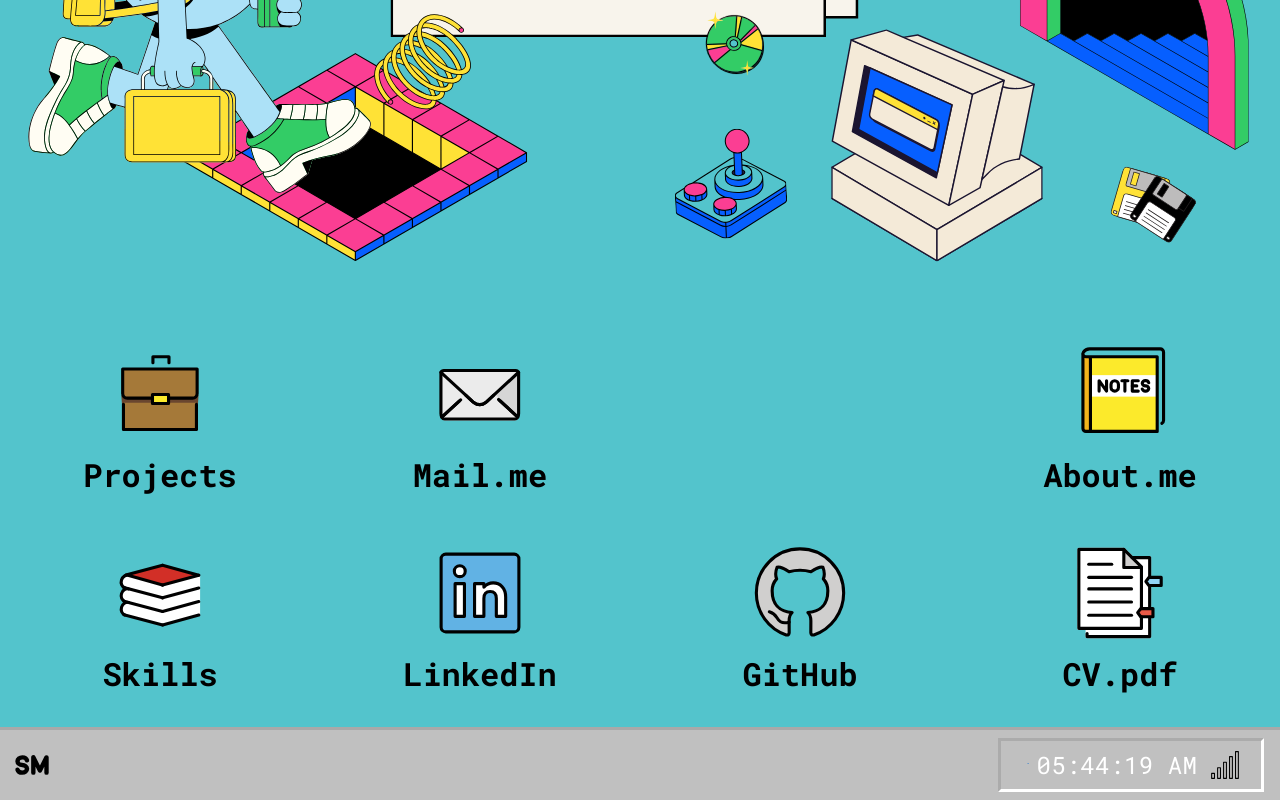
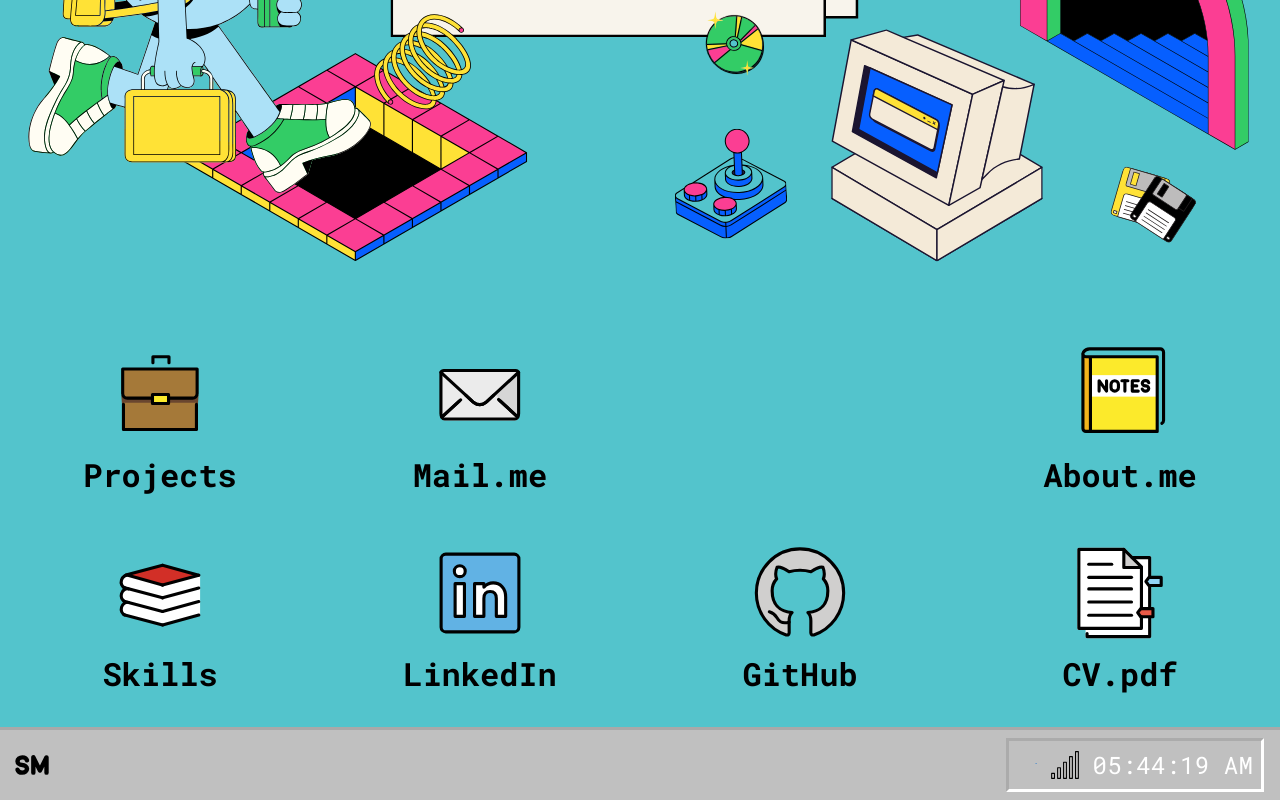
Before and after one commit to sagimartin/portfolio, a React (Vite) app in the folder Portfolio/: page / in a window 1280 px wide. Shown: the part 470-1270 px from the top of the page. Built offline with nearby package versions, Linux system fonts and the light colour scheme; no server answers.

Commit message:
Deactivate BatteryStatus

```diff
--- a/Portfolio/src/components/footer/Infobar.jsx
+++ b/Portfolio/src/components/footer/Infobar.jsx
@@ -2,16 +2,16 @@ import { Box } from "@mui/material";
 import Weather from "./Weather";
 import Clock from "./Clock";
 import wifi from "/assets/icons/wifi.svg"
-import BatteryStatus from "./BatteryStatus";
+// import BatteryStatus from "./BatteryStatus";
 
 
 export default function Infobar() {
     return (
         <Box className="infobar-container" style={{ color: "white", border: "3px inset #fff", margin: ".5rem", padding: ".25rem .5rem", display: 'flex', alignItems: "center", gap: ".5rem" }}>
             <Weather />
+            <img className="wifi-logo" src={wifi} alt="wifi logo" style={{ height: "2.5rem" }} />
             <Clock />
-            <img className="wifi-logo" src={wifi} alt="wifi logo" style={{ height: "2.5rem" }} />
-            <BatteryStatus/>
+            {/* <BatteryStatus/> */}
         </Box>
     )
 }
```
